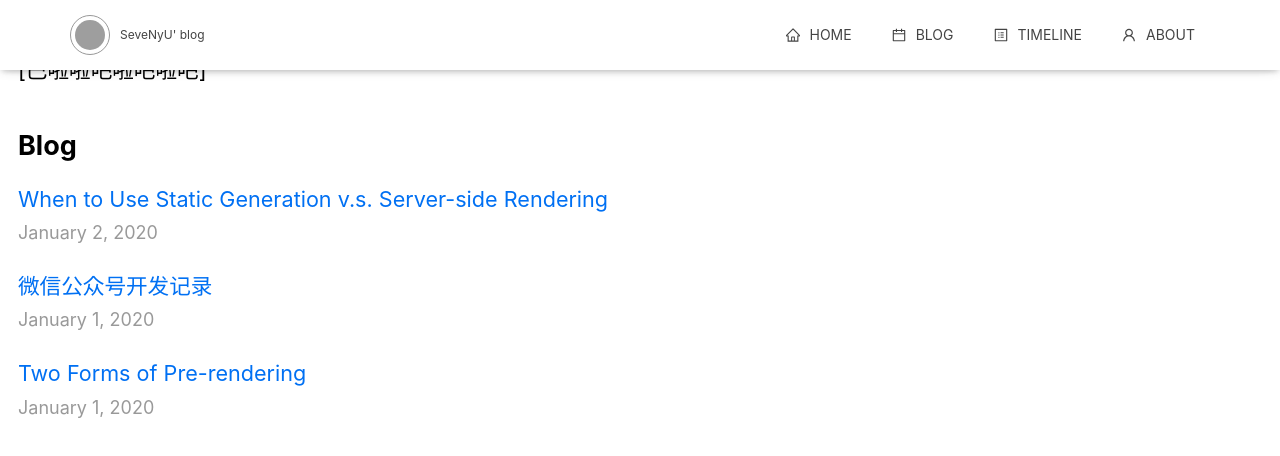
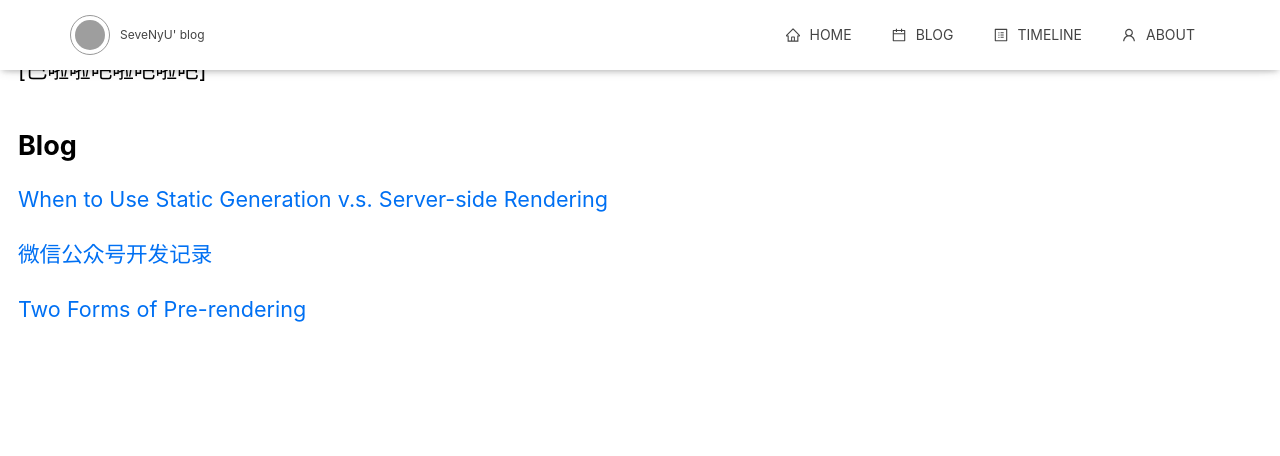
Before and after one commit to qiyu1205/blog-web, a Next.js app: page / in a window 1280 px wide. Shown: the top 456 px of the page. Built offline with nearby package versions, Linux system fonts and the light colour scheme; grey boxes are pictures that could not be loaded.

Commit message:
feat: del index date

```diff
--- a/pages/index.tsx
+++ b/pages/index.tsx
@@ -17,15 +17,11 @@ export default function Home({ allPostsData }) {
       <section className={`${utilStyles.headingMd} ${utilStyles.padding1px}`}>
         <h2 className={utilStyles.headingLg}>Blog</h2>
         <ul className={utilStyles.list}>
-          {allPostsData.map(({ id, date, title }) => (
+          {allPostsData.map(({ id, title }) => (
             <li className={utilStyles.listItem} key={id}>
               <Link href={`/posts/${id}`}>
                 <a>{title}</a>
               </Link>
-            <br />
-            <small className={utilStyles.lightText}>
-              <Date dateString={date} />
-            </small>
           </li>
           ))}
         </ul>
```
